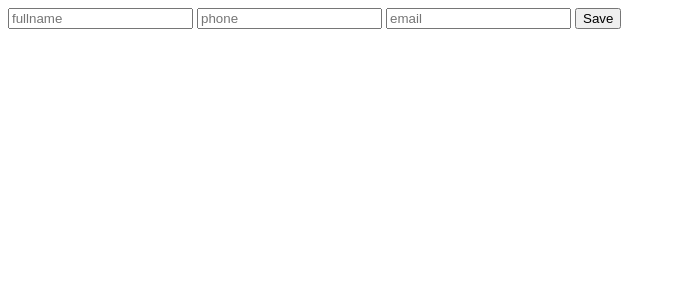
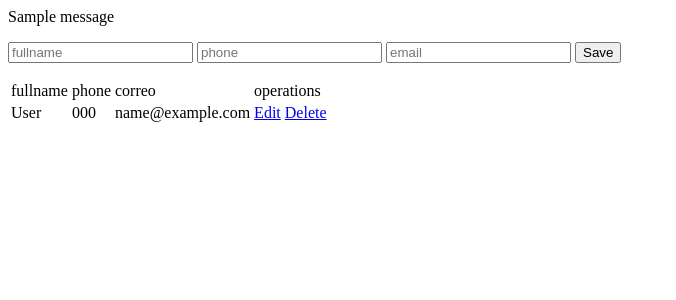
Before and after one commit to sebast825/sistEmp2, a Flask app: page / in a window 1280 px wide. Shown: the top 300 px of the page, without its empty margins (0-676 px from the left). Run offline with Flask 2, Linux system fonts and the light colour scheme; tables that the repository leaves empty or names only in its code hold one stand-in row (values such as "Sample post"); one stand-in notice (Sample message) is shown.

Commit message:
cambios index-delete

```diff
--- a/templates/empleados/index.html
+++ b/templates/empleados/index.html
@@ -1,6 +1,46 @@
+<!-- el choclo de llaves son comandos de jinja -->
+<!-- es necesaria la secret key en el app  -->
+<!-- es para que envie el mensaje flash, se almacena dentro de la variable mensajes -->
+{% with mesages = get_flashed_messages() %}
+<!-- si existen mensajes -->
+{% if mesages %}
+{% for mesage in mesages %}
+    <p>{{mesage}} </p>
+{% endfor %}
+{% endif %}
+{% endwith %}
+
 <form action="add_contact" method="POST">
     <input type="text" name="fullname" placeholder="fullname" id="">
     <input type="text" name="phone" placeholder="phone" id="">
     <input type="text" name="email" placeholder="email" id="">
     <button type="submit"> Save</button>
 </form>
+
+<table>
+    <thead>
+        <tr>
+            <td>fullname</td>
+            <td>phone</td>
+            <td>correo</td>
+            <td>operations</td>
+        </tr>
+    </thead>
+    <tbody>
+
+           {% for contact in contacts%}
+           <tr>
+               <!-- con un solo corchete no devuelve el valor dice contact.1 -->
+               <td>{{contact.1}}</td>
+               <td>{{contact.2 }}</td>
+               <td>{{contact.3}}</td>
+               <td>
+                   <a href="/edit/{{contact.0}}">Edit</a>
+                   <a href="/delete/{{contact.0}}"> Delete</a>
+               </td>
+           </tr>
+           {% endfor %}
+
+
+    </tbody>
+</table>
```
